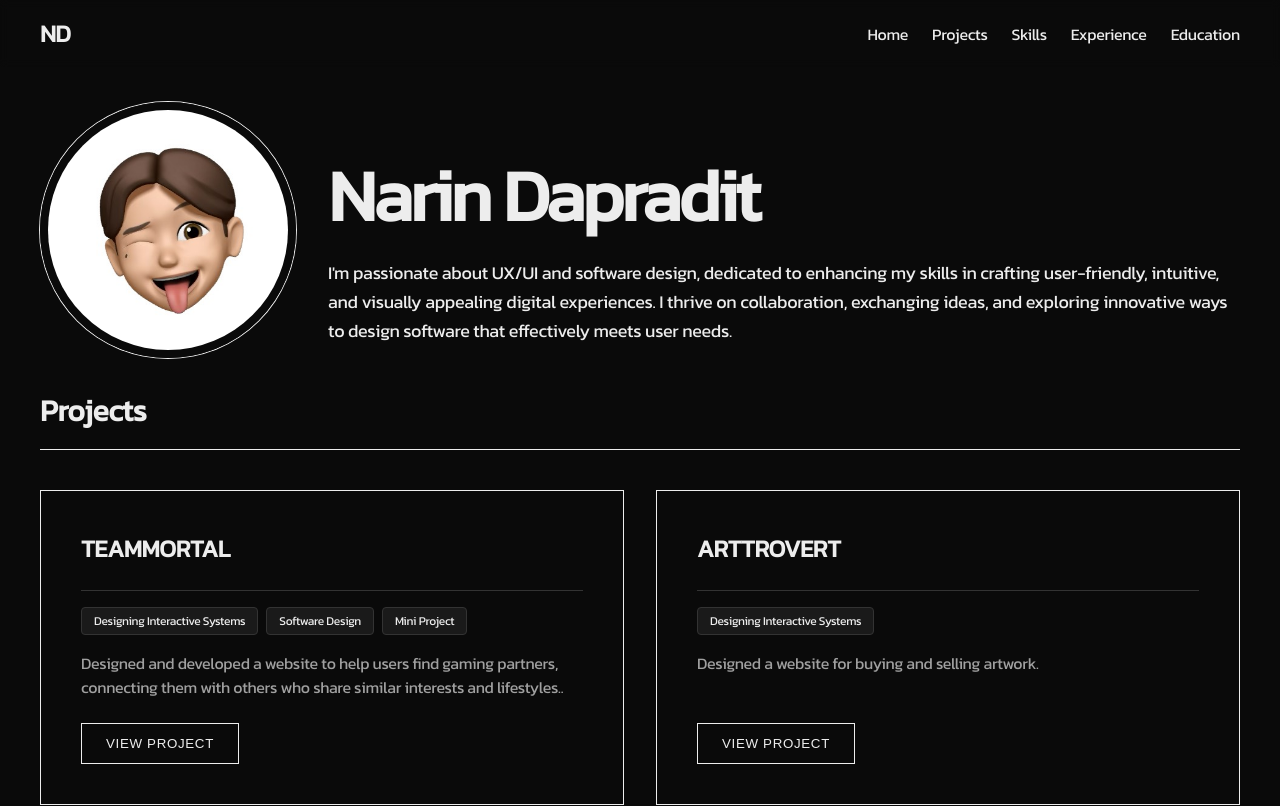
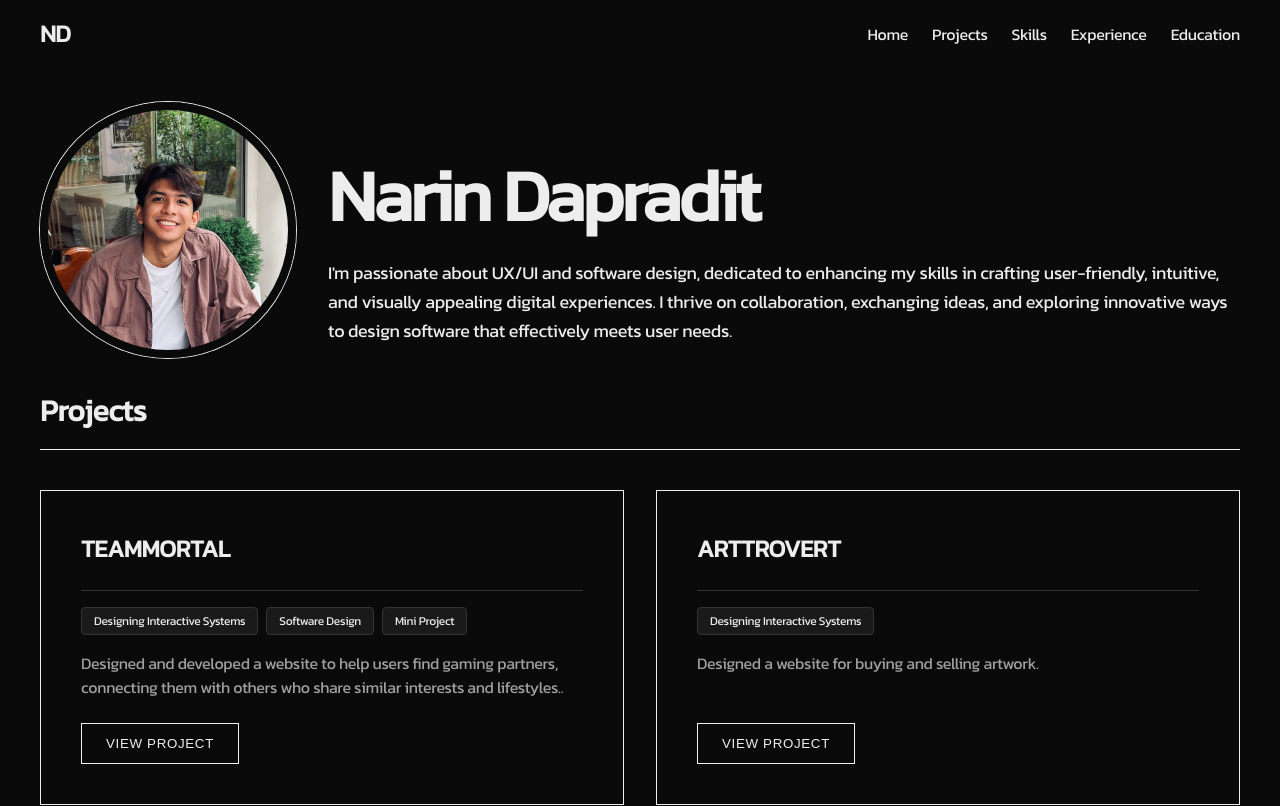
Before and after one commit to 2parn-is-parnparn/my-next-app, a Next.js app: page / in a window 1280 px wide. Shown: the top 806 px of the page. Built offline with nearby package versions, Linux system fonts and the light colour scheme.

Commit message:
change pic

```diff
--- a/src/app/page.tsx
+++ b/src/app/page.tsx
@@ -86,7 +86,7 @@ export default function Home() {
         <section id="about" className="hero">
           <div className="profile-container">
             <div className="myImage">
-              <img src="/profile.jpg" alt="Profile" />
+              <img src="/profile1.jpg" alt="Profile" />
             </div>
           </div>
 
```
Also changed, not shown: public/profile1.jpg.
